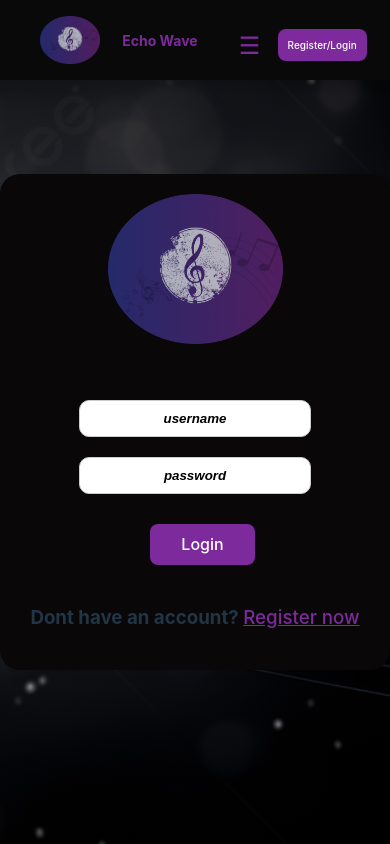
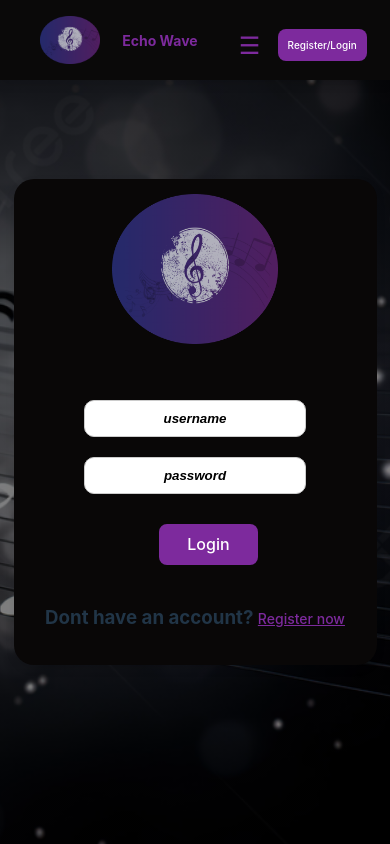
Before and after one commit to OmarMallouk/EchoWave-app, a React (Vite) app: page /login in a window 390 px wide. Built offline with nearby package versions, Linux system fonts and the light colour scheme.

Commit message:
added some responsiveness

```diff
--- a/src/pages/Login/Login.module.css
+++ b/src/pages/Login/Login.module.css
@@ -61,3 +61,19 @@ input::placeholder {
 input:focus::placeholder {
     color: #030101;
 }
+
+@media (max-width: 768px) {
+    .loginPage {
+        min-height: 70vh;
+        padding: 10px;
+    }
+
+    .loginContainer {
+        max-width: 90%;
+        padding: 15px;
+    }
+
+    .registerBtn a {
+        font-size: 14px;
+    }
+}
```
